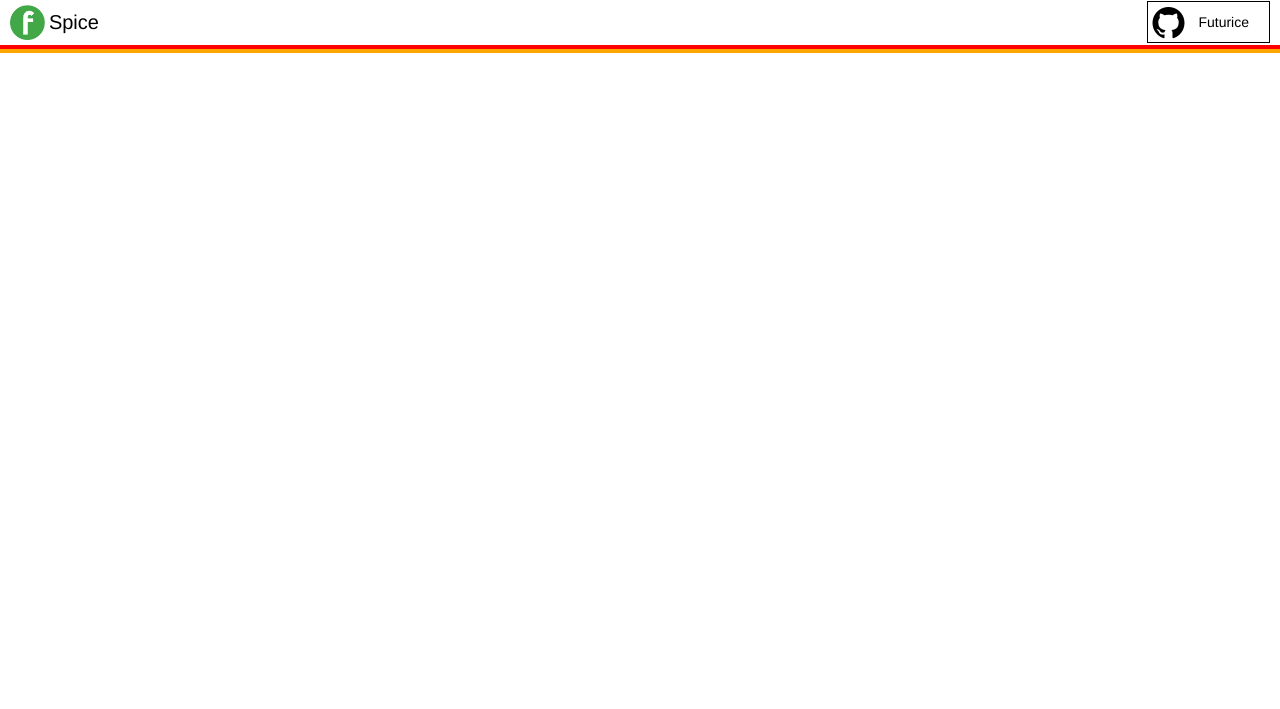
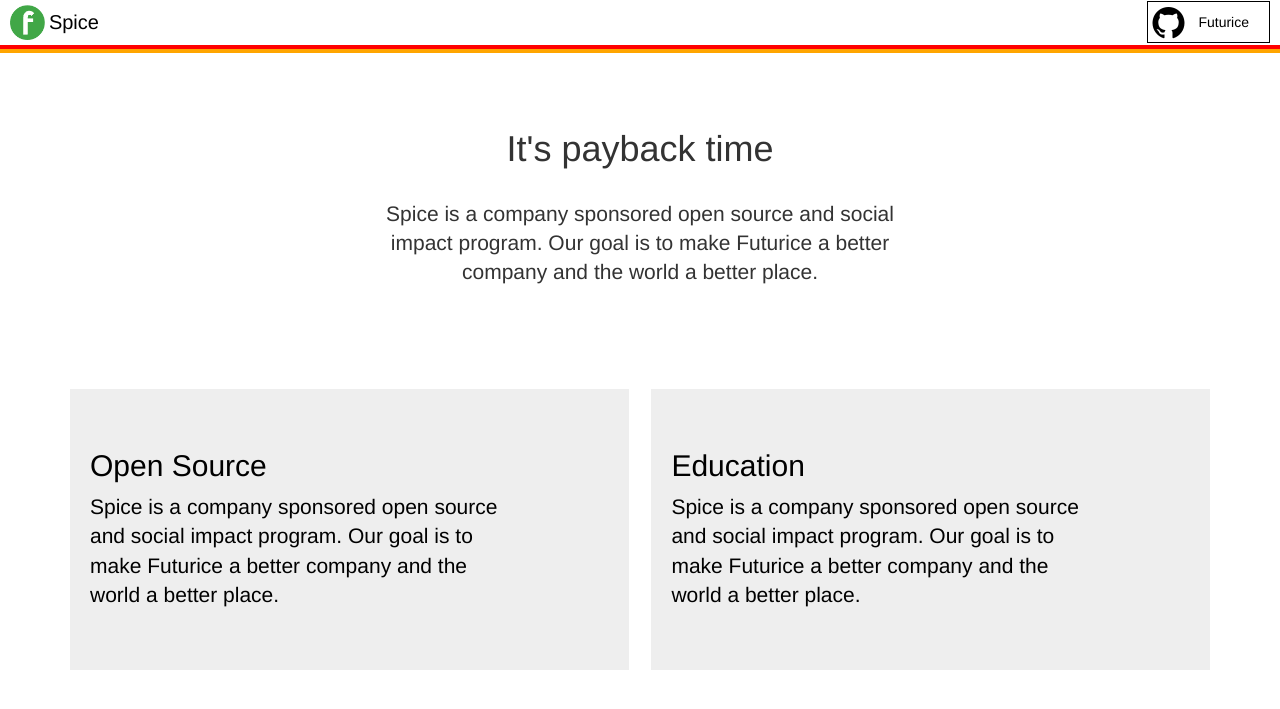
Before and after one commit to futurice/spiceprogram, a Jekyll site: the page built from index.html, in a window 1280 px wide. Shown: the top 709 px of the page. Built offline with Jekyll 4.4.1, drawn with Linux system fonts in a browser that asks for light colours; nearby versions of some CDN libraries.

Commit message:
Header and activity descriptions for index

```diff
--- a/_layouts/default.html
+++ b/_layouts/default.html
@@ -5,7 +5,7 @@
     </head>
 
     <body>
-        {% include nav-bar.html %}
-        {{ content }}
+      {% include nav-bar.html %}
+      {{ content }}
     </body>
 </html>
--- a/assets/css/css.scss
+++ b/assets/css/css.scss
@@ -484,3 +484,65 @@ footer {
     }
   }
 }
+
+/* Index header */
+.index-header {
+  text-align: center;
+
+  .title {
+    margin-top: 40px;
+  }
+
+  .description {
+    margin-top: 20px;
+  }
+}
+
+.index-activities {
+  margin-top: 340px;
+
+  a {
+    text-decoration: none;
+
+    &:hover {
+        text-decoration: none;
+      }
+
+      &:active,
+      &:focus {
+        text-decoration: none;
+      }
+  }
+}
+
+.index-activity {
+  background-color: #EEE;
+  width: 49%;
+  padding: 40px 0px;
+
+  @media (max-width: 1200px) {
+    width: 100%;
+    margin-top: 10px;
+  }
+
+  .activity-description {
+    padding-left: 20px;
+    color: #000;
+
+    @media (min-width: 1200px) {
+      width: 80%;
+    }
+  }
+
+  .activity-title {
+    padding-left: 20px;
+    color: #000;
+  }
+}
+
+/* Override pull-right for smaller screens */
+@media (max-width: 1200px) {
+  .pull-right {
+    float: none !important;
+  }
+}
--- a/index.html
+++ b/index.html
@@ -1,5 +1,41 @@
 ---
 layout: default
 title: Spice Program - Futurice Social Impact Program
-description: Spice Program is a company sponsored open source and social impact program. Our goal is to make Futurice a better company and the world a better place.
 ---
+<div class="container">
+
+  <div class="row-fluid index-header">
+    <div class="col-md-12 title">
+      <h1 class="title">It's payback time</h1>
+    </div>
+
+    <div class="col-md-6 col-md-offset-3 description">
+      <p class="lead">Spice is a company sponsored open source and social impact program. Our goal is to make Futurice a better company and the world a better place.</p>
+    </div>
+  </div>
+
+  <div class="row-fluid index-activities">
+    <a href="/open-source">
+      <div class="col-md-6 index-activity">
+        <div class="activity-title">
+          <h2>Open Source</h2>
+        </div>
+        <div class="activity-description">
+          <p class="lead">Spice is a company sponsored open source and social impact program. Our goal is to make Futurice a better company and the world a better place.</p>
+        </div>
+      </div>
+    </a>
+
+    <a href="/education">
+      <div class="col-md-6 index-activity pull-right">
+        <div class="activity-title">
+          <h2>Education</h2>
+        </div>
+        <div class="activity-description">
+          <p class="lead">Spice is a company sponsored open source and social impact program. Our goal is to make Futurice a better company and the world a better place.</p>
+        </div>
+      </div>
+    </a>
+
+  </div>
+</div>
```
